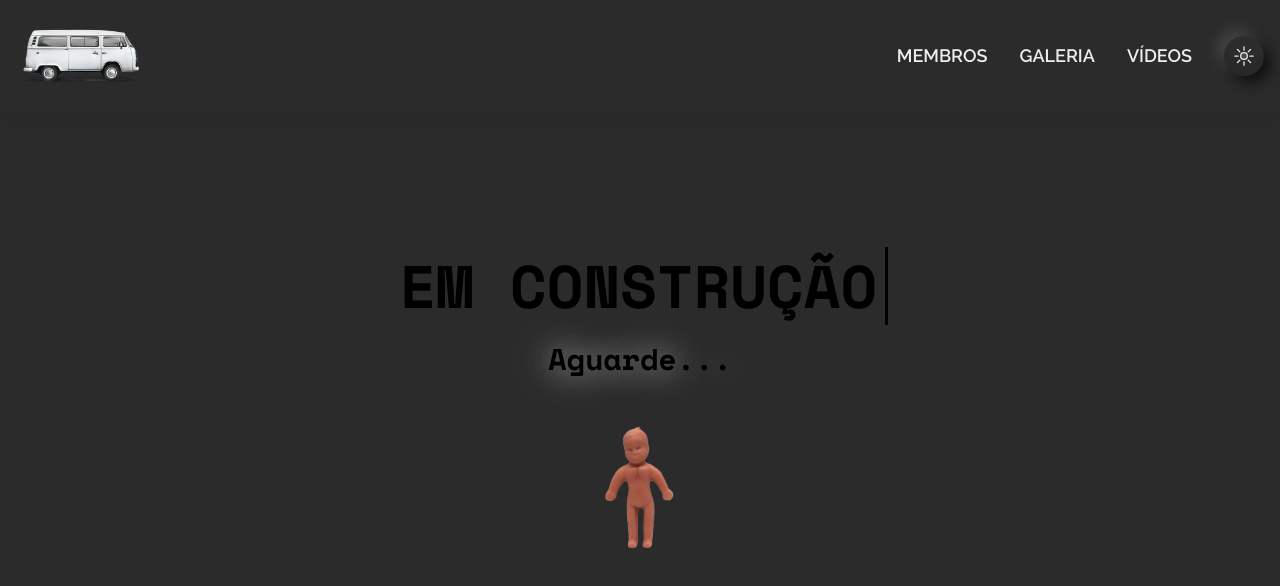
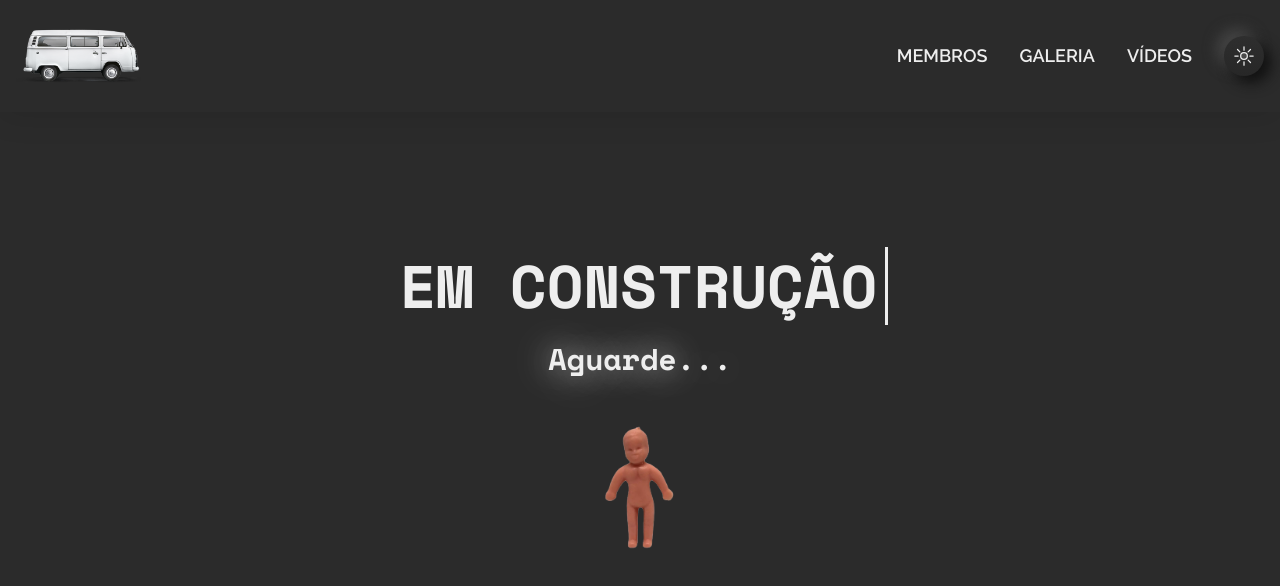
Before and after one commit to andresconobre/kombao, a Vue app: page /galeria in a window 1280 px wide. Shown: the top 586 px of the page. Built offline with nearby package versions, Linux system fonts and the light colour scheme.

Commit message:
Ajuste darkmode 404

```diff
--- a/src/components/404.vue
+++ b/src/components/404.vue
@@ -2,7 +2,7 @@
 </script>
 
 <template>
-    <div class="grid place-items-center h-screen font-space-mono text-center text-black">
+    <div class="grid place-items-center h-screen font-space-mono text-center dark:text-gray-light text-gray-dark">
         <div class="container">
             <h2 class="font-bold text-2xl md:text-6xl typing uppercase mx-auto !leading-[1.3]">Em construção</h2>
             <h3 class="font-semibold text-xl md:text-3xl text-flicker-in-glow pt-4">Aguarde...</h3>
```
